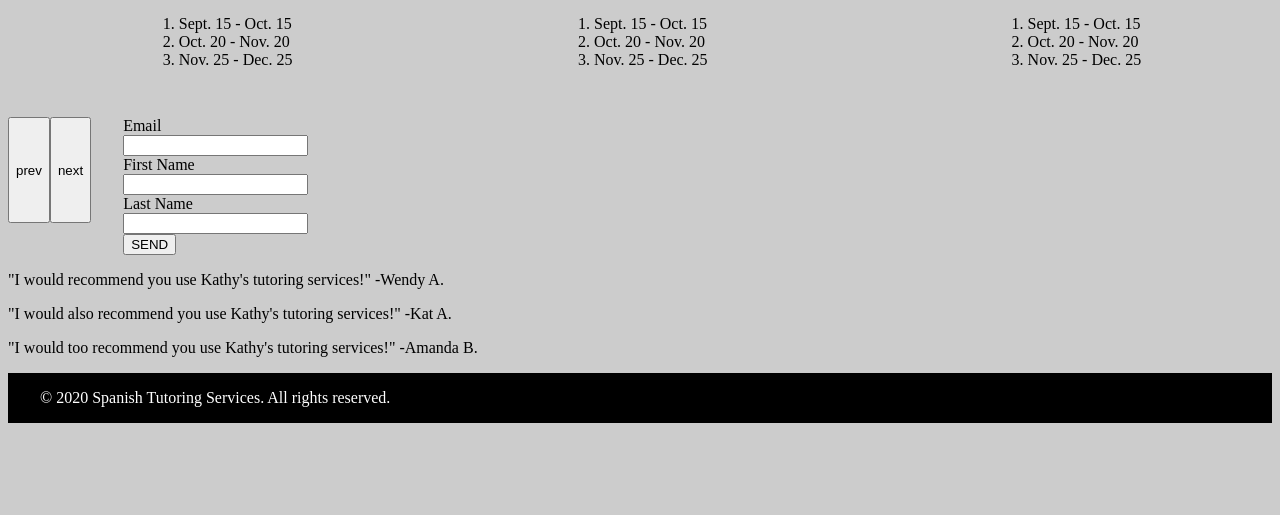
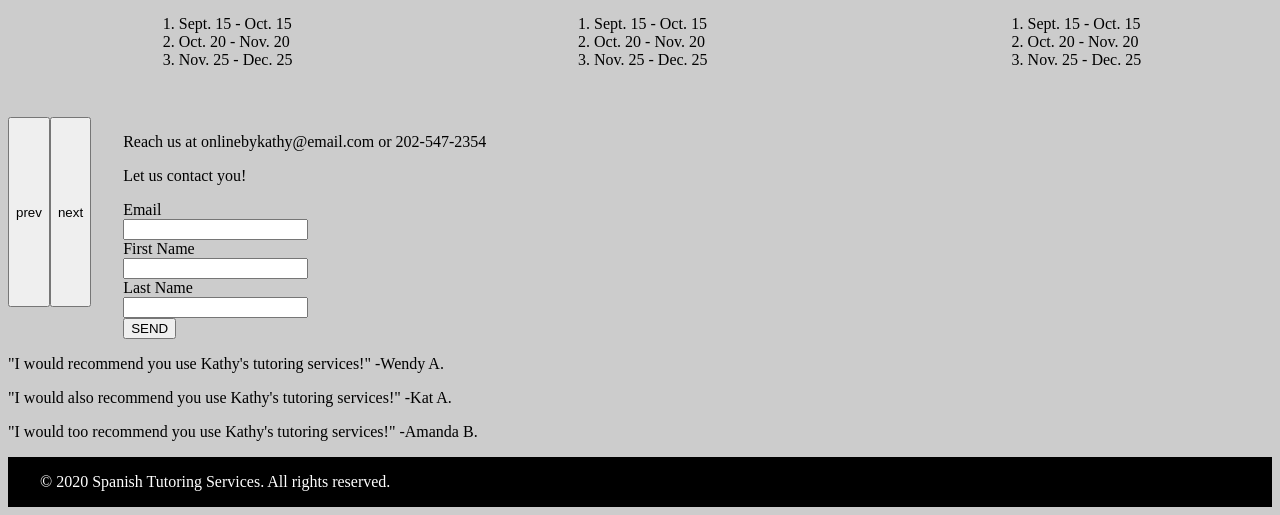
Before and after one commit to ariaka23/ariaka23.github.io, a plain HTML site: page index.html in a window 1280 px wide. Shown: the part 352-867 px from the top of the page. Before the commit the page ends 800 px from the top, so only its background shows below. Drawn offline with Linux system fonts and the light colour scheme.

Commit message:
Update index.html

```diff
--- a/index.html
+++ b/index.html
@@ -52,23 +52,25 @@
             <!-- <div class="testimonials">
                 <div id="test_0" class="testimonial">
                     <img src="https://cdn.merchantmaverick.com/wp-content/uploads/2020/03/online-tutoring-business.jpg" />
-                    <p>Kathy thinks Josh is hot.</p>
+                    <p>something.</p>
                 </div>
                 <div id="test_1" class="testimonial display-none">
                     <img src="https://www.bizstim.com/assets/frontend/images/news/marketing-dos-and-donts-for-managing-a-tutoring-business/testimonials.png" />
-                    <p>Kathy thinks Josh is hot.</p>
+                    <p>something.</p>
                 </div>
                 <div id="test_2" class="testimonial display-none">
                     <img src="https://www.bizstim.com/assets/frontend/images/news/marketing-dos-and-donts-for-managing-a-tutoring-business/credibility.png" />
-                    <p>Kathy thinks Josh is hot.</p>
+                    <p>something</p>
                 </div>
             </div> -->
             <button class="next">next</button>
         </section>
 
         <form>
+            <p>Reach us at onlinebykathy@email.com or 202-547-2354</p>
+            <p> Let us contact you!</p>
             <label for= "email">Email</label>
-            <input type="text" name="Email" id="Email">
+            <input type="text" name="Email" id="email">
 
             <label for="first_name"> First Name</label>
             <input type="text" id="first_name" name="First Name">
```
